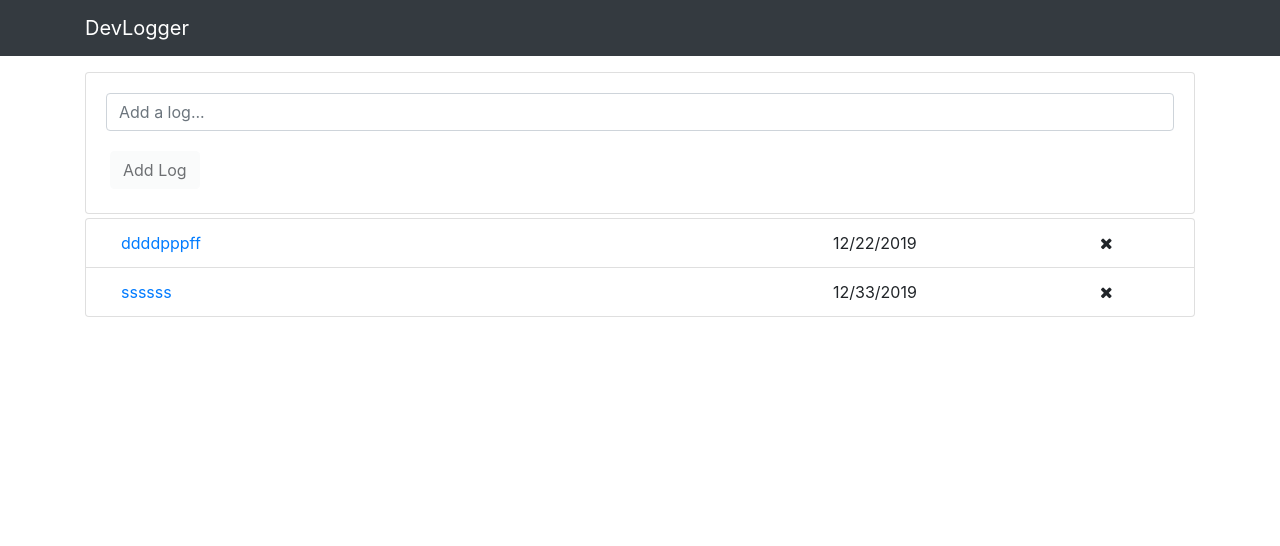
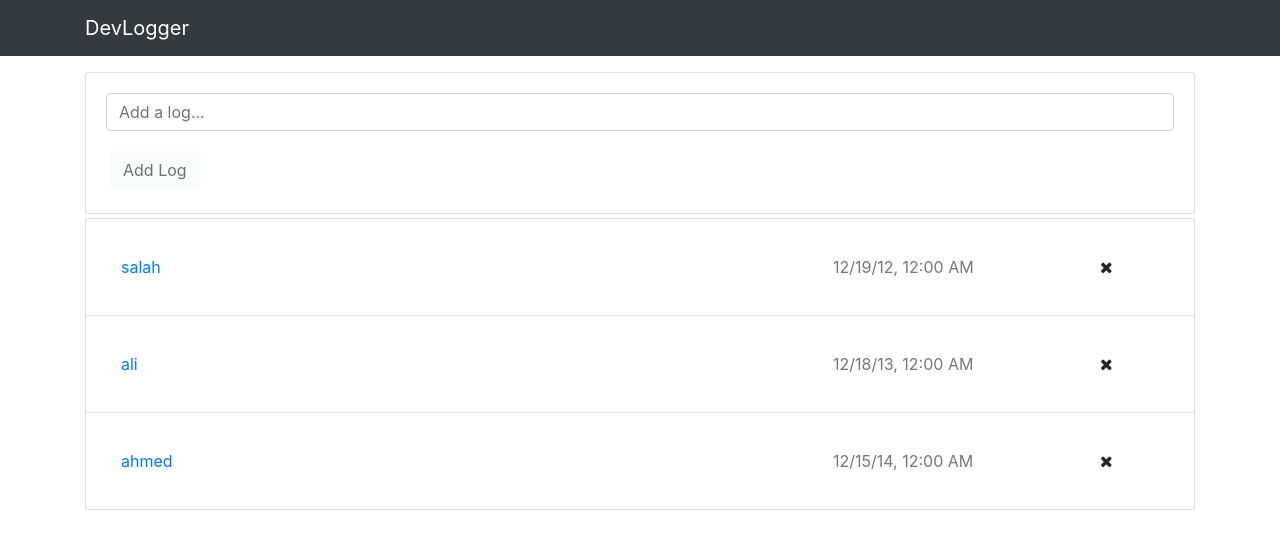
Before and after one commit to salah-yousef/devLogger, an Angular app: page / in a window 1280 px wide. Shown: the top 546 px of the page. Built offline with nearby package versions, Linux system fonts and the light colour scheme.

Commit message:
use BehaviorSubject observable

```diff
--- a/src/app/components/log-form/log-form.component.html
+++ b/src/app/components/log-form/log-form.component.html
@@ -1,9 +1,14 @@
 <div class="card card-body">
   <form>
     <div class="form-group">
-      <input type="text" placeholder="Add a log..." class="form-control">
+      <input
+        type="text"
+        name="text"
+        [(ngModel)]="log.text"
+        placeholder="Add a log..."
+        class="form-control">
     </div>
-    <input type="submit" value="Add Log" class="btn btn-light m-1" [disabled]="!this.text">
-    <button class="btn btn-warning m-1" [hidden]="!this.text">Clear</button>
+    <input type="submit" value="Add Log" class="btn btn-light m-1" [disabled]="!log.text">
+    <button class="btn btn-warning m-1" [hidden]="!log.text">Clear</button>
   </form>
 </div>
--- a/src/app/components/log-form/log-form.component.ts
+++ b/src/app/components/log-form/log-form.component.ts
@@ -1,4 +1,6 @@
 import { Component, OnInit } from '@angular/core';
+import { LogService } from "../../services/log.service";
+import { Log } from "../../interfaces/log";
 
 @Component({
   selector: 'app-log-form',
@@ -6,10 +8,24 @@ import { Component, OnInit } from '@angular/core';
   styleUrls: ['./log-form.component.css']
 })
 export class LogFormComponent implements OnInit {
-
-  constructor() { }
+  log: Log = {
+    id: '',
+    text: '',
+    date: null
+  }
+  constructor(
+    private logService:LogService
+  ) { }
 
   ngOnInit() {
+    // subscribe to selected log observable
+    this.logService.selectedLog.subscribe((log:Log) => {
+      if(log.id !== null) {
+        this.log.id = log.id;
+        this.log.text = log.text;
+        this.log.date = log.date;
+      }
+    });
   }
 
 }
--- a/src/app/components/logs/logs.component.css
+++ b/src/app/components/logs/logs.component.css
@@ -0,0 +1,3 @@
+.log-date {
+    color: #777;
+}
--- a/src/app/components/logs/logs.component.html
+++ b/src/app/components/logs/logs.component.html
@@ -1,14 +1,9 @@
 <div class="container">
   <ul class="list-group my-1 row">
-    <li class="list-group-item d-flex justify-content-between align-items-center">
-      <a href="#" class="col-md-8 col-sm-4">ddddpppff</a>
-      <span class="log-date" class="col-md-3 col-sm-4">12/22/2019</span>
-      <span class="col-md-1 col-sm-4"><i class="fa fa-remove"></i></span>
-    </li>
-    <li class="list-group-item d-flex justify-content-between align-items-center">
-        <a href="#" class="col-md-8 col-sm-4">ssssss</a>
-        <span class="log-date" class="col-md-3 col-sm-4">12/33/2019</span>
-        <span class="col-md-1 col-sm-4"><i class="fa fa-remove"></i></span>
+    <li *ngFor="let log of logs" class="list-group-item d-flex justify-content-between align-items-center">
+      <a href="#" (click)="onSelect(log)" class="col-md-8 col-sm-6 col-6">{{log.text}}</a>
+      <span class="log-date col-md-3 col-sm-5 col-5">{{log.date | date:'short'}}</span>
+      <span class="col-md-1 col-sm-1 col-1"><i class="fa fa-remove"></i></span>
     </li>
   </ul>
 </div>
--- a/src/app/components/logs/logs.component.ts
+++ b/src/app/components/logs/logs.component.ts
@@ -1,4 +1,6 @@
 import { Component, OnInit } from '@angular/core';
+import { Log } from "../../interfaces/log";
+import { LogService } from "../../services/log.service";
 
 @Component({
   selector: 'app-logs',
@@ -6,10 +8,19 @@ import { Component, OnInit } from '@angular/core';
   styleUrls: ['./logs.component.css']
 })
 export class LogsComponent implements OnInit {
-
-  constructor() { }
+  logs:Log[];
+  constructor(
+    private logService:LogService
+  ) { }
 
   ngOnInit() {
+    this.logService.getLogs().subscribe((logs: Log[]) => {
+      this.logs = logs;
+    });
+  }
+
+  onSelect(log: Log) {
+    this.logService.setFormLog(log);
   }
 
 }
--- /dev/null
+++ b/src/app/interfaces/log.ts
@@ -0,0 +1,5 @@
+export interface Log {
+    id:string,
+    text:string,
+    date: Date
+}
--- /dev/null
+++ b/src/app/services/log.service.ts
@@ -0,0 +1,27 @@
+import { Injectable } from '@angular/core';
+import { Log } from "../interfaces/log";
+import { BehaviorSubject, Observable, of } from "rxjs";
+
+
+@Injectable({
+  providedIn: 'root'
+})
+export class LogService {
+  private logSource = new BehaviorSubject<Log>({id:null, text:null, date:null});
+  selectedLog = this.logSource.asObservable();
+
+  logs: Log[] = [
+    {id:'1',text:'salah',date: new Date('12/19/2012')},
+    {id:'2',text:'ali',date: new Date('12/18/2013')},
+    {id:'3',text:'ahmed',date: new Date('12/15/2014')}
+  ];
+  constructor() { }
+
+  getLogs() : Observable<Log[]>{
+    return of(this.logs);
+  }
+
+  setFormLog(log: Log) {
+    this.logSource.next(log);
+  }
+}
```
Also changed, not shown: src/app/app.module.ts (+5 -3 lines).
